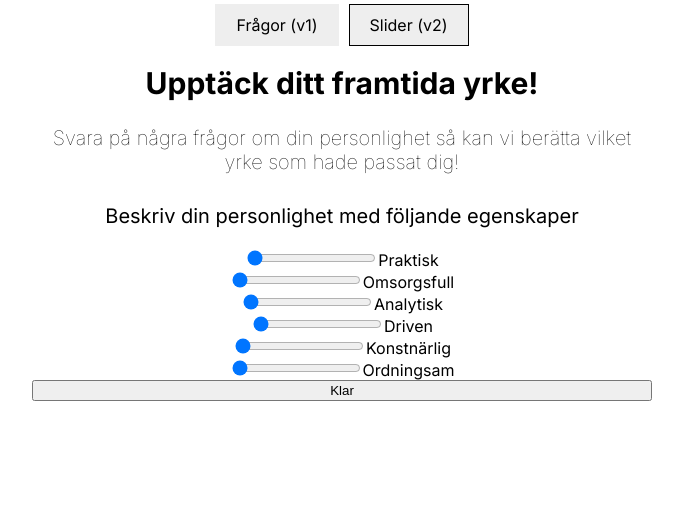
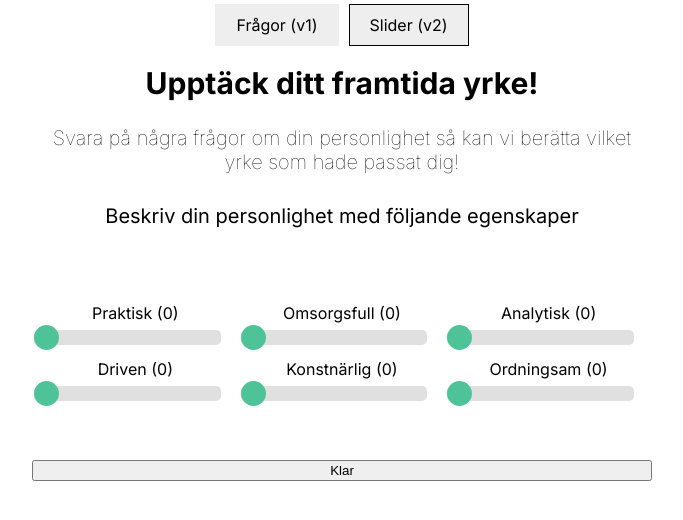
Before and after one commit to alexdarland/demo-project-web, a Next.js app: page /slider in a window 1280 px wide. Shown: the top 520 px of the page, without its empty margins (298-981 px from the left). Built offline with nearby package versions, Linux system fonts and the light colour scheme.

Commit message:
style sliders

```diff
--- a/src/components/PersonalitySlider.tsx
+++ b/src/components/PersonalitySlider.tsx
@@ -6,15 +6,66 @@ const Headline = styled.p`
   margin: 1em 0;
 `;
 
+const MainWrapper = styled.div`
+  display: flex;
+  flex-wrap: wrap;
+  margin: 50px 0;
+`;
+
+const SliderItem = styled.div`
+  width: 33.33%;
+  margin: 5px 0;
+`;
+
+const SliderWrapper = styled.div`
+  width: calc(100% - 20px);
+  margin-top: 5px;
+`;
+
+const SliderInput = styled.input`
+  -webkit-appearance: none;
+  width: 100%;
+  height: 15px;
+  border-radius: 5px;
+  background: #d3d3d3;
+  outline: none;
+  opacity: 0.7;
+  -webkit-transition: 0.2s;
+  transition: opacity 0.2s;
+
+  &::-webkit-slider-thumb {
+    -webkit-appearance: none;
+    appearance: none;
+    width: 25px;
+    height: 25px;
+    border-radius: 50%;
+    background: #04aa6d;
+    cursor: pointer;
+  }
+
+  &::-moz-range-thumb {
+    width: 25px;
+    height: 25px;
+    border-radius: 50%;
+    background: #04aa6d;
+    cursor: pointer;
+  }
+`;
+
 interface SliderProps {
   label: string;
   apply: Function;
+  value: number;
 }
 
-const Slider = ({ label, apply }: SliderProps) => {
+const Slider = ({ label, apply, value }: SliderProps) => {
   return (
-    <div>
-      <input
+    <SliderItem>
+      <label>
+        {label} ({value})
+      </label>
+      <SliderWrapper>
+        <SliderInput
           defaultValue={0}
           onChange={(e: React.ChangeEvent<HTMLInputElement>) =>
             apply(parseInt(e.target.value))
@@ -23,8 +74,8 @@ const Slider = ({ label, apply }: SliderProps) => {
           min="0"
           max="100"
         />
-      <label>{label}</label>
-    </div>
+      </SliderWrapper>
+    </SliderItem>
   );
 };
 
@@ -43,13 +94,14 @@ export const PersonalitySlider = ({ submit }: PersonalitySlider) => {
   return (
     <>
       <Headline>Beskriv din personlighet med följande egenskaper</Headline>
-      <Slider label="Praktisk" apply={setPractical} />
-      <Slider label="Omsorgsfull" apply={setCaring} />
-      <Slider label="Analytisk" apply={setAnalytical} />
-      <Slider label="Driven" apply={setDriven} />
-      <Slider label="Konstnärlig" apply={setArtistic} />
-      <Slider label="Ordningsam" apply={setOrganized} />
-
+      <MainWrapper>
+        <Slider label="Praktisk" apply={setPractical} value={practical} />
+        <Slider label="Omsorgsfull" apply={setCaring} value={caring} />
+        <Slider label="Analytisk" apply={setAnalytical} value={analytical} />
+        <Slider label="Driven" apply={setDriven} value={driven} />
+        <Slider label="Konstnärlig" apply={setArtistic} value={artistic} />
+        <Slider label="Ordningsam" apply={setOrganized} value={organized} />
+      </MainWrapper>
       <button
         onClick={() => {
           submit({
```
Lines whose indentation alone changed are shown as unchanged.
